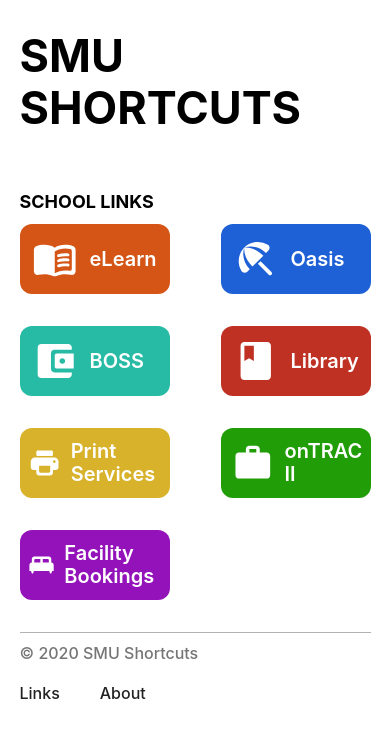
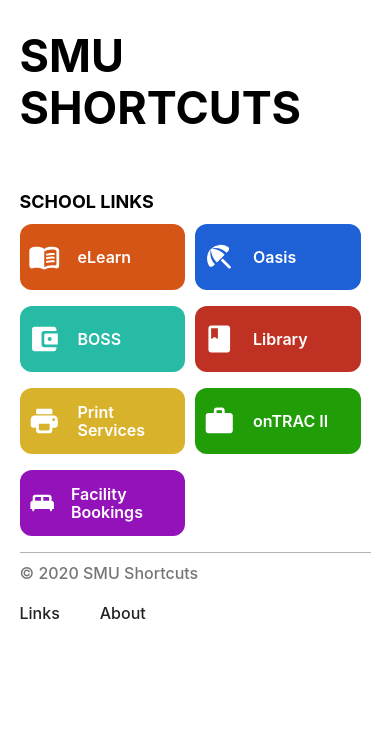
Before and after one commit to alphatrl/classmaid, a React (Create React App) app: page / in a window 390 px wide. Shown: the top 738 px of the page. Built offline with nearby package versions, Linux system fonts and the light colour scheme.

Commit message:
Improve mobile responsiveness for big and small screens

```diff
--- a/src/components/Card/styles.scss
+++ b/src/components/Card/styles.scss
@@ -29,16 +29,16 @@
 
 /* Mobile Friendly */
 
-@media (max-width: 720px) {
+@media (max-width: 750px) {
   .card {
     border-radius: 12px;
     width: 150px;
+    padding-bottom: 8px;
+    padding-top: 8px;
   }
 
   .imageView {
     display: flex;
-    align-items: center;
-    justify-content: center;
     width: 70px;
     height: 70px;
   }
@@ -48,42 +48,27 @@
   }
 }
 
-
-@media (max-width: 375px) {
+@media (max-width: 450px) {
   .card {
     border-radius: 12px;
-    width: 150px;
+    width: 100%;
+    flex-direction: row;
+    align-items: center;
+    justify-content: flex-start;
+    width: 90%;
+    padding-left: 8px;
+    padding-bottom: 8px;
+    padding-top: 8px;
   }
 
   .imageView {
     display: flex;
-    align-items: center;
-    justify-content: center;
-    width: 70px;
-    height: 70px;
-  }
-
-  .label {
-    font-size: 20px;
-  }
-}
-
-@media (max-width: 350px) {
-  .card {
-    border-radius: 12px;
-    width: 140px;
-    height: 100px;
-  }
-
-  .imageView {
-    display: flex;
-    align-items: center;
-    justify-content: center;
+    justify-content: flex-start;
     width: 50px;
     height: 50px;
   }
 
   .label {
-    font-size: 20px;
+    font-size: 16px;
   }
 }
--- a/src/components/CardList/index.tsx
+++ b/src/components/CardList/index.tsx
@@ -24,7 +24,7 @@ export const CardList: React.FC<CardListProps> = ({ title, data }: CardListProps
       <div className="list">
         {data.map((entry, index) => {
           return (
-            <div key={index} className="card">
+            <div key={index} className="cardView">
               <Card
                 title={entry.title}
                 logo={entry.logo}
--- a/src/components/CardList/styles.scss
+++ b/src/components/CardList/styles.scss
@@ -11,10 +11,12 @@
 
 .list {
   display: grid;
-  grid-template-columns: repeat(4, 1fr);
+  // grid-template-columns: repeat(4, 1fr);
+  grid-template-columns: repeat(auto-fit, minmax(230px, 1fr));
+
 }
 
-.card {
+.cardView {
   // padding-left: 16px;
   // padding-right: 16px;
   margin-bottom: 16px;;
@@ -25,34 +27,31 @@
 }
 
 // mobile responsiveness
-@media (max-width: 1150px) {
-  .list {
-    grid-template-columns: repeat(3, 1fr);
-  }
-}
-
-// @media (max-width: 750px) {
+// @media (max-width: 1150px) {
 //   .list {
 //     grid-template-columns: repeat(3, 1fr);
 
 //   }
 // }
 
-@media (max-width: 720px) {
+@media (max-width: 750px) {
   .list {
-    // display: flex;
-    // flex-direction: row;
-    // flex-wrap: wrap;
-    // justify-content: space-between;
-    grid-template-columns: repeat(3, 1fr);
+    grid-template-columns: repeat(auto-fit, minmax(150px, 1fr));
   }
 }
 
 @media (max-width: 450px) {
   .list {
-    display: flex;
-    flex-direction: row;
-    flex-wrap: wrap;
-    justify-content: space-between;
+    grid-template-columns: repeat(2, 1fr);
+  }
+
+  .cardView {
+    width: 100%;
   }
 }
+
+// @media (min-width: 1500px) {
+//   .list {
+//     grid-template-columns: repeat(auto-fit, minmax(230px, 1fr));
+// }
+// }
--- a/src/components/Footer/styles.scss
+++ b/src/components/Footer/styles.scss
@@ -30,7 +30,7 @@
 }
 
 
-@media (min-height: 800px ) and (min-width: 1000px) {
+@media (min-height: 750px ) and (min-width: 1250px) {
   .footer {
     width: 80%;
     position: absolute;
```
